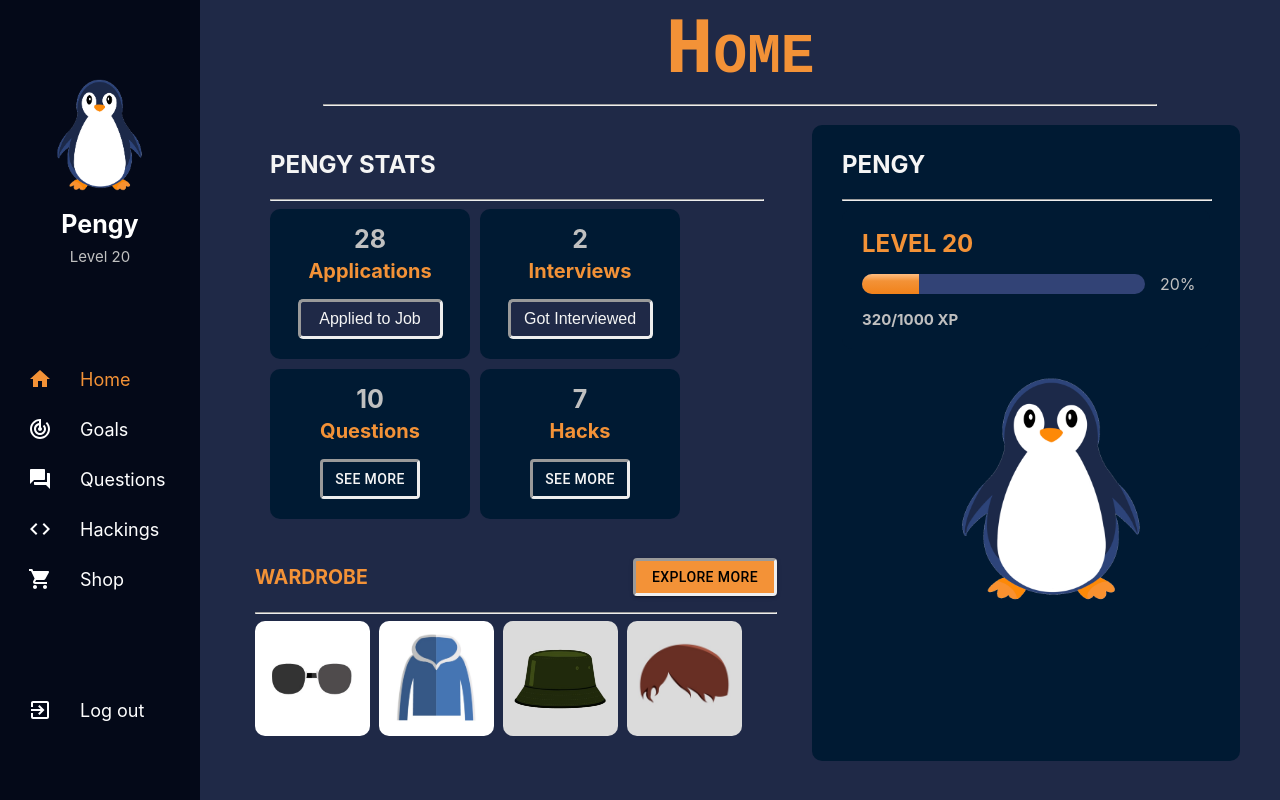
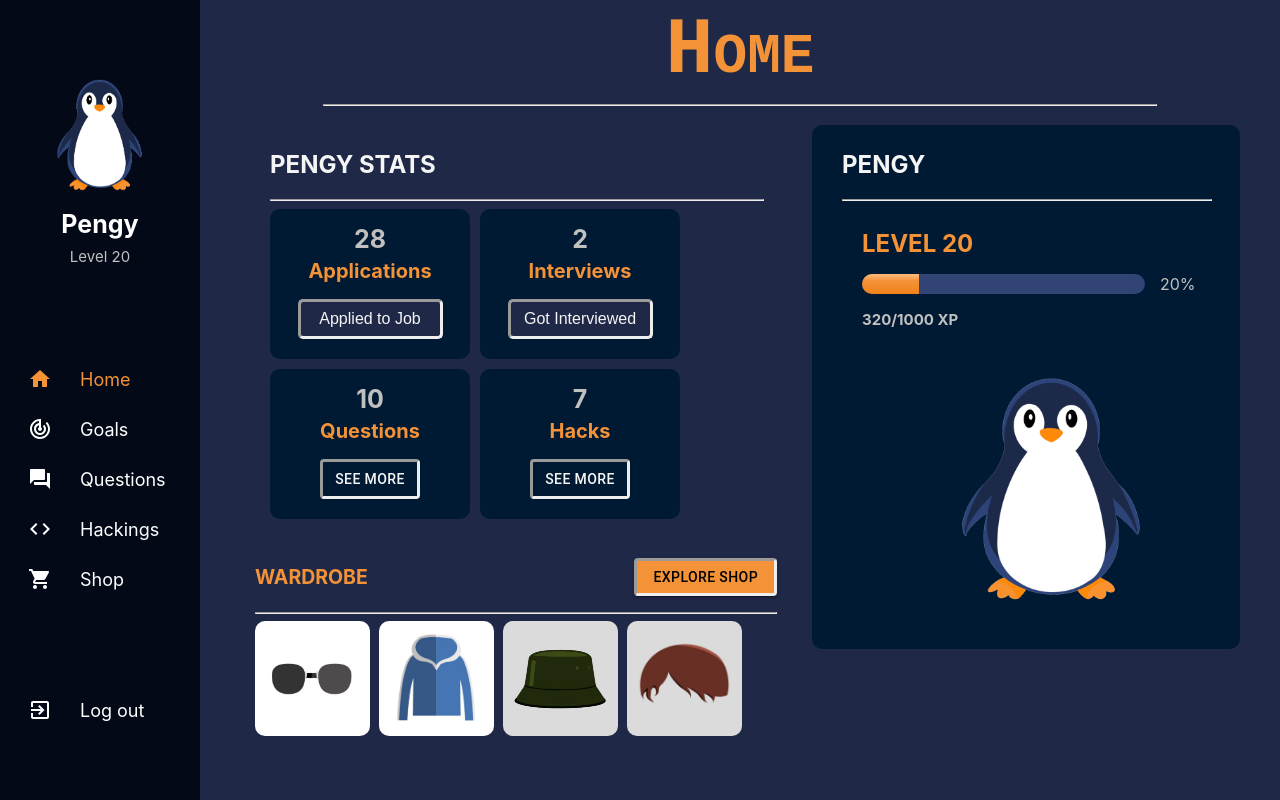
Before and after one commit to lesandra007/ProjectPenguin, a React (Create React App) app: page /home in a window 1280 px wide. Built offline with nearby package versions, Linux system fonts and the light colour scheme; what parse would draw is missing.

Commit message:
polish frontend

```diff
--- a/src/App.css
+++ b/src/App.css
@@ -510,7 +510,7 @@ input[type=text] {
   /* width: 520px; */
   min-width: 330px;
   max-width: 500px;
-  height: auto;
+  /* height: fit-content; */
   box-sizing: border-box;
   padding: 0px 30px;
   flex-grow: 2;
--- a/src/pages/Home.js
+++ b/src/pages/Home.js
@@ -43,7 +43,7 @@ export default function Home() {
             <Topbar/>
             <div className="PageContent" /*style={{display: 'flex', flexDirection: 'column', alignItems: 'center', flex: '1'}}*/>
                 <Title title="Home"/>
-                <div className="ShopSections" style={{flexWrap:'wrap-reverse', gap: '20px', marginLeft:'20px'}}/*style={itemListStyle}*/>
+                <div className="ShopSections" style={{flexWrap:'wrap-reverse', gap: '20px', marginLeft:'20px', alignItems:'flex-end'}}/*style={itemListStyle}*/>
 
                     <div style={{display: 'flex', flexDirection: 'column', gap: '10px', flexBasis:'0', flexGrow:'3', minWidth:'330px'}}>
                         {/* PENGY STATS BOX */}
@@ -55,7 +55,7 @@ export default function Home() {
                             </div> */}
                             <h2 style={{color: 'whitesmoke'}}>PENGY STATS</h2>
                             <hr style={{width: '100%'}}></hr>
-                            <div style={{display:'flex', flexDirection:'row', flexWrap:'wrap', gap:'10px'}}>
+                            <div className="statBoxes" style={{display:'flex', flexDirection:'row', flexWrap:'wrap', gap:'10px'}}>
                                 <div style={{ backgroundColor:'var(--darker-blue)', borderRadius: '10px',display:'flex', flexDirection: 'column',
                                             alignItems:'center', width:'200px', gap: '25px', boxSizing:'border-box', padding:'20px'}}>
                                     <PengyStats title="Applications" number="28"/>
@@ -77,34 +77,13 @@ export default function Home() {
                                     <Button type="button" href="/hackings" style={{color:'whitesmoke', border:'inset', padding: '5px 12px'}}>See More</Button>
                                 </div>
                             </div>
-
-
-
                         </div>
-
-                        {/* <div style={{ backgroundColor:'var(--darker-blue)', borderRadius: '10px', boxSizing: 'border-box', padding: '30px'}}>
-                            <div style={{width: '100%', display: 'flex', flexDirection: 'column'}}>
-                                <div style={{ fontSize: '5vh', color: '#FFFFFF', fontWeight: 'bold'}}>
-                                    PENGY'S WARDROBE
-                                </div>
-                                <h2 style={{color: 'var(--dark-orange', fontSize: 'larger'}}>PENGY WARDROBE</h2>
-                                <hr style={{width: '100%'}}></hr>
-                                <div style={{marginTop: '10px', display: 'flex', flexDirection: 'row', flexWrap: 'wrap', justifyContent: 'space-between'}}>
-                                    <ShopItem />
-                                    <ShopItem />
-                                    <ShopItem />
-                                    <ShopItem />
-                                    <ShopItem />
-                                    <ShopItem />
-                                </div>
-                            </div>
-                        </div> */}
                         <div className='wardrobeHome'>
                             <div style={{display:'flex', flexDirection:'row', alignItems:'center', justifyContent:'space-between'}}>
                                 <h2 style={{color:'var(--dark-orange)'}}>WARDROBE</h2>
                                 <ThemeProvider theme={theme}>
                                     <Button variant="contained" color="orange" href="/shop" style={{height:'38px', border:'inset'}}>
-                                        EXPLORE MORE
+                                        EXPLORE SHOP
                                     </Button>
                                 </ThemeProvider>
                             </div>
@@ -120,7 +99,7 @@ export default function Home() {
                     </div>
 
                     {/* PENGY Character BOX */}
-                    <div className='statsBox' style={{backgroundColor:'var(--darker-blue)', borderRadius: '10px', boxSizing: 'border-box', padding: '5px 30px 20px', flexBasis:'0', flexGrow:'2', minWidth:'330px'}}>
+                    <div style={{backgroundColor:'var(--darker-blue)', borderRadius: '10px', boxSizing: 'border-box', padding: '5px 30px 20px', flexBasis:'0', flexGrow:'2', minWidth:'330px', maxWidth: '500px', height: 'fit-content'}}>
                         <h2 style={{color: 'whitesmoke'}}>PENGY</h2>
                         <hr style={{width: '100%'}}></hr>
                         <div style={{width: '100%', display: 'flex', flexDirection: 'column'}}>
```
